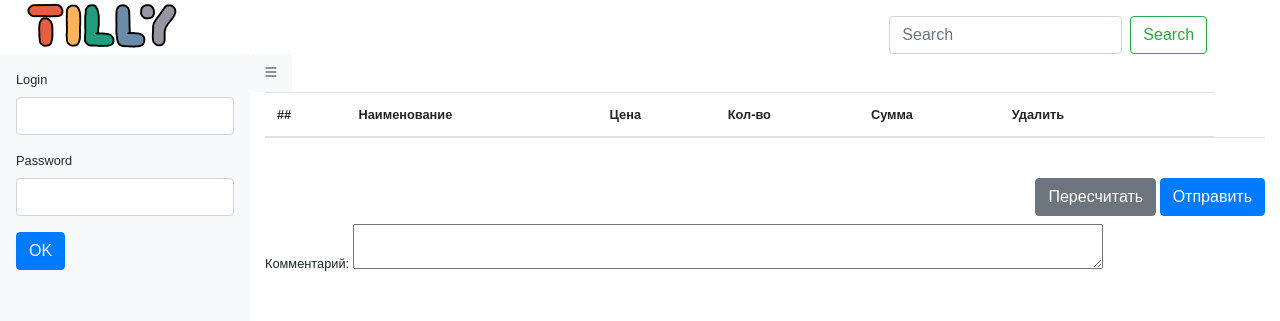
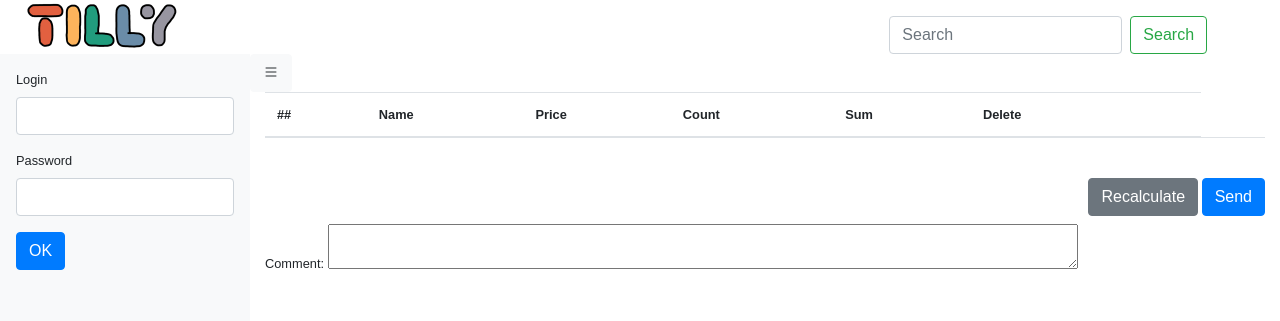
Before and after one commit to vitaly4uk/babytilly2, a Django app: template templates/commercial/editcart.html in a window 1280 px wide. Shown: the top 321 px of the page. Run offline with Django 3.2, Linux system fonts and the light colour scheme; the template is opened without the code that fills it: values that come from a table or form of the project are taken from there, others are empty; some libraries are stand-ins or nearby versions.

Commit message:
trans in edit card

```diff
--- a/templates/commercial/editcart.html
+++ b/templates/commercial/editcart.html
@@ -1,7 +1,7 @@
 {% extends "base.html" %}
 {% load i18n commercial_tags thumbnail %}
 
-{% block title %}Корзина :: {{ block.super }}{% endblock %}
+{% block title %}{% trans 'Корзина' %} :: {{ block.super }}{% endblock %}
 
 {% block content %}
     <form name="cartform" method="POST">
@@ -10,11 +10,11 @@
             <thead>
             <tr>
                 <th scope="col">##</th>
-                <th scope="col">Наименование</th>
-                <th scope="col">Цена</th>
-                <th scope="col">Кол-во</th>
-                <th scope="col">Сумма</th>
-                <th scope="col">{% if not order.is_closed %}Удалить{% endif %}</th>
+                <th scope="col">{% trans 'name'|capfirst %}</th>
+                <th scope="col">{% trans 'price'|capfirst %}</th>
+                <th scope="col">{% trans 'count'|capfirst %}</th>
+                <th scope="col">{% trans 'sum'|capfirst %}</th>
+                <th scope="col">{% if not order.is_closed %}{% trans 'delete'|capfirst %}{% endif %}</th>
                 <th></th>
             </tr>
             </thead>
@@ -52,14 +52,14 @@
 {#        </div>#}
         {% if not order.is_closed %}
         <div class="col-12 text-right">
-            <input type="submit" value="Пересчитать" name="submit" class="btn btn-secondary">
-            <input type="submit" value="Отправить" name="submit" class="btn btn-primary">
+            <input type="submit" value="{% trans 'Recalculate' %}" name="submit" class="btn btn-secondary">
+            <input type="submit" value="{% trans 'Send' %}" name="submit" class="btn btn-primary">
         </div>
         {% endif %}
     </div>
 <div class="row pt-2 pb-5">
     <div class="col w-75">
-        Комментарий:
+        {% trans 'Comment' %}:
         {% if order.is_closed %}
             <p>{{ order.comment }}</p>
         {% else %}
```
